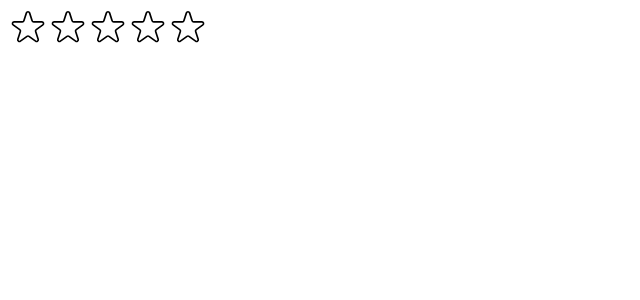
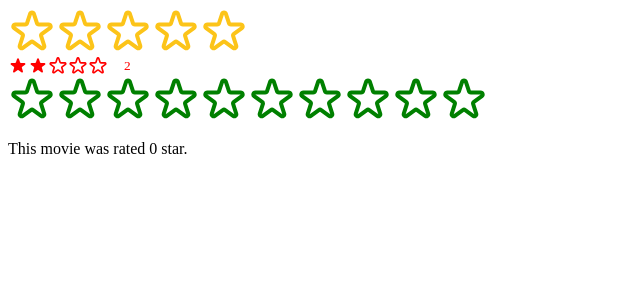
Before and after one commit to mrsherpacode/movie-app, a React (Create React App) app: page / in a window 1280 px wide. Shown: the top 300 px of the page, without its empty margins (0-640 px from the left). Built offline with nearby package versions, Linux system fonts and the light colour scheme.

Commit message:
continuous update

```diff
--- a/src/StarRating.js
+++ b/src/StarRating.js
@@ -10,26 +10,30 @@ const starContainer = {
 const star = {
   display: "flex",
 };
-const text = {
-  lineHeight: "1",
-  margin: "0",
-};
 
 // StarRating component //
-// starStyle //
-const starStyle = {
-  width: "40px",
-  height: "40px",
-  display: "block",
-  curser: "Pointer",
-};
 
-export default function StarRating({ maxRating = 5 }) {
-  const [rating, setRating] = useState(0);
+export default function StarRating({
+  maxRating = 5,
+  color = "#fcc419",
+  size = 48,
+  messages = [],
+  defaultRating = 0,
+  onSetRating,
+}) {
+  const text = {
+    lineHeight: "1",
+    margin: "0",
+    color,
+    fontSize: `${size / 1.5}px`,
+  };
+
+  const [rating, setRating] = useState(defaultRating);
   const [tempRating, setTempRating] = useState(0);
-  // handleSubmit //
+
   function handleSubmit(rating) {
     setRating(rating);
+    onSetRating(rating);
   }
 
   return (
@@ -42,16 +46,28 @@ export default function StarRating({ maxRating = 5 }) {
             full={tempRating ? tempRating >= i + 1 : rating >= i + 1}
             onTempHover={() => setTempRating(i + 1)}
             onTempLeave={() => setTempRating(0)}
+            color={color}
+            size={size}
           />
         ))}
       </div>
-      <p style={text}>{tempRating || rating || ""}</p>
+      <p style={text}>
+        {messages.length === maxRating
+          ? messages[tempRating ? tempRating - 1 : rating - 1]
+          : tempRating || rating || ""}
+      </p>
     </div>
   );
 }
 
-// Start component //
-function Star({ onRate, full, onTempHover, onTempLeave }) {
+// Star component //
+function Star({ onRate, full, onTempHover, onTempLeave, color, size }) {
+  const starStyle = {
+    width: `${size}px`,
+    height: `${size}px`,
+    display: "block",
+    cursor: "pointer",
+  };
   return (
     <span
       style={starStyle}
@@ -63,8 +79,8 @@ function Star({ onRate, full, onTempHover, onTempLeave }) {
         <svg
           xmlns="http://www.w3.org/2000/svg"
           viewBox="0 0 20 20"
-          fill="#000"
-          stroke="#000"
+          fill={color}
+          stroke={size}
         >
           <path d="M9.049 2.927c.3-.921 1.603-.921 1.902 0l1.07 3.292a1 1 0 00.95.69h3.462c.969 0 1.371 1.24.588 1.81l-2.8 2.034a1 1 0 00-.364 1.118l1.07 3.292c.3.921-.755 1.688-1.54 1.118l-2.8-2.034a1 1 0 00-1.175 0l-2.8 2.034c-.784.57-1.838-.197-1.539-1.118l1.07-3.292a1 1 0 00-.364-1.118L2.98 8.72c-.783-.57-.38-1.81.588-1.81h3.461a1 1 0 00.951-.69l1.07-3.292z" />
         </svg>
@@ -73,12 +89,12 @@ function Star({ onRate, full, onTempHover, onTempLeave }) {
           xmlns="http://www.w3.org/2000/svg"
           fill="none"
           viewBox="0 0 24 24"
-          stroke="#000"
+          stroke={color}
         >
           <path
             strokeLinecap="round"
             strokeLinejoin="round"
-            strokeWidth="{2}"
+            strokeWidth={2}
             d="M11.049 2.927c.3-.921 1.603-.921 1.902 0l1.519 4.674a1 1 0 00.95.69h4.915c.969 0 1.371 1.24.588 1.81l-3.976 2.888a1 1 0 00-.363 1.118l1.518 4.674c.3.922-.755 1.688-1.538 1.118l-3.976-2.888a1 1 0 00-1.176 0l-3.976 2.888c-.783.57-1.838-.197-1.538-1.118l1.518-4.674a1 1 0 00-.363-1.118l-3.976-2.888c-.784-.57-.38-1.81.588-1.81h4.914a1 1 0 00.951-.69l1.519-4.674z"
           />
         </svg>
@@ -115,6 +131,4 @@ EMPTY STAR
     strokeWidth="{2}"
     d="M11.049 2.927c.3-.921 1.603-.921 1.902 0l1.519 4.674a1 1 0 00.95.69h4.915c.969 0 1.371 1.24.588 1.81l-3.976 2.888a1 1 0 00-.363 1.118l1.518 4.674c.3.922-.755 1.688-1.538 1.118l-3.976-2.888a1 1 0 00-1.176 0l-3.976 2.888c-.783.57-1.838-.197-1.538-1.118l1.518-4.674a1 1 0 00-.363-1.118l-3.976-2.888c-.784-.57-.38-1.81.588-1.81h4.914a1 1 0 00.951-.69l1.519-4.674z"
   />
-</svg>
-
-*/
+</svg>  */
--- a/src/index.js
+++ b/src/index.js
@@ -3,11 +3,27 @@ import ReactDOM from "react-dom/client";
 // import "./index.css";
 // import App from "./App";
 import StarRating from "./StarRating";
+import { useState } from "react";
+
+function Test() {
+  const [movieRated, setMovieRated] = useState(0);
+  return (
+    <div>
+      <StarRating color="green" maxRating={10} onSetRating={setMovieRated} />
+      <p>This movie was rated {movieRated} star.</p>
+    </div>
+  );
+}
 
 const root = ReactDOM.createRoot(document.getElementById("root"));
 root.render(
   <React.StrictMode>
     {/* <App /> */}
-    <StarRating maxRating={5} />
+    <StarRating
+      maxRating={5}
+      messages={["terrible", "bad", "ok", "good", "amazing"]}
+    />
+    <StarRating color="red" size={20} defaultRating={2} />
+    <Test />
   </React.StrictMode>
 );
```
